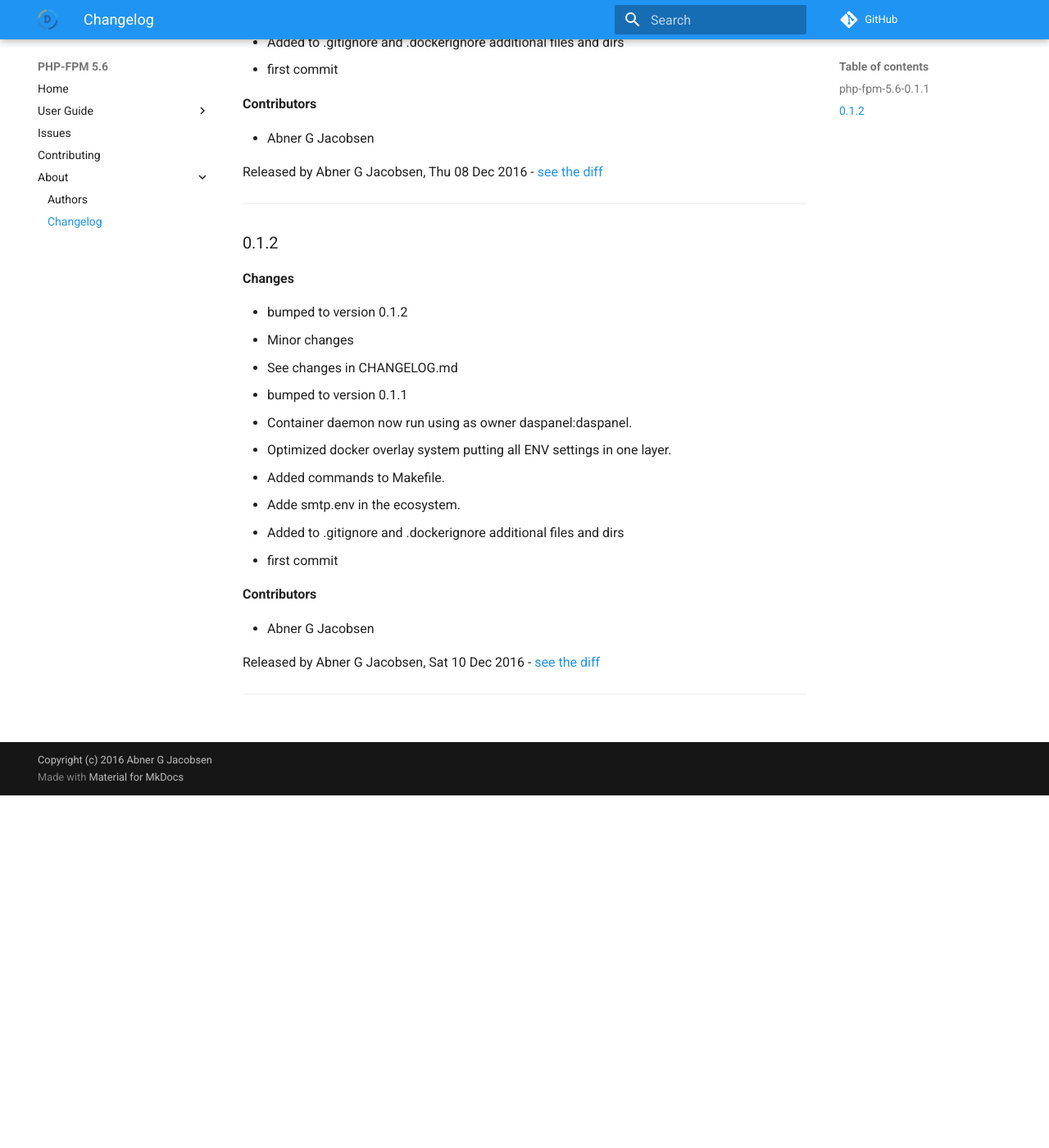
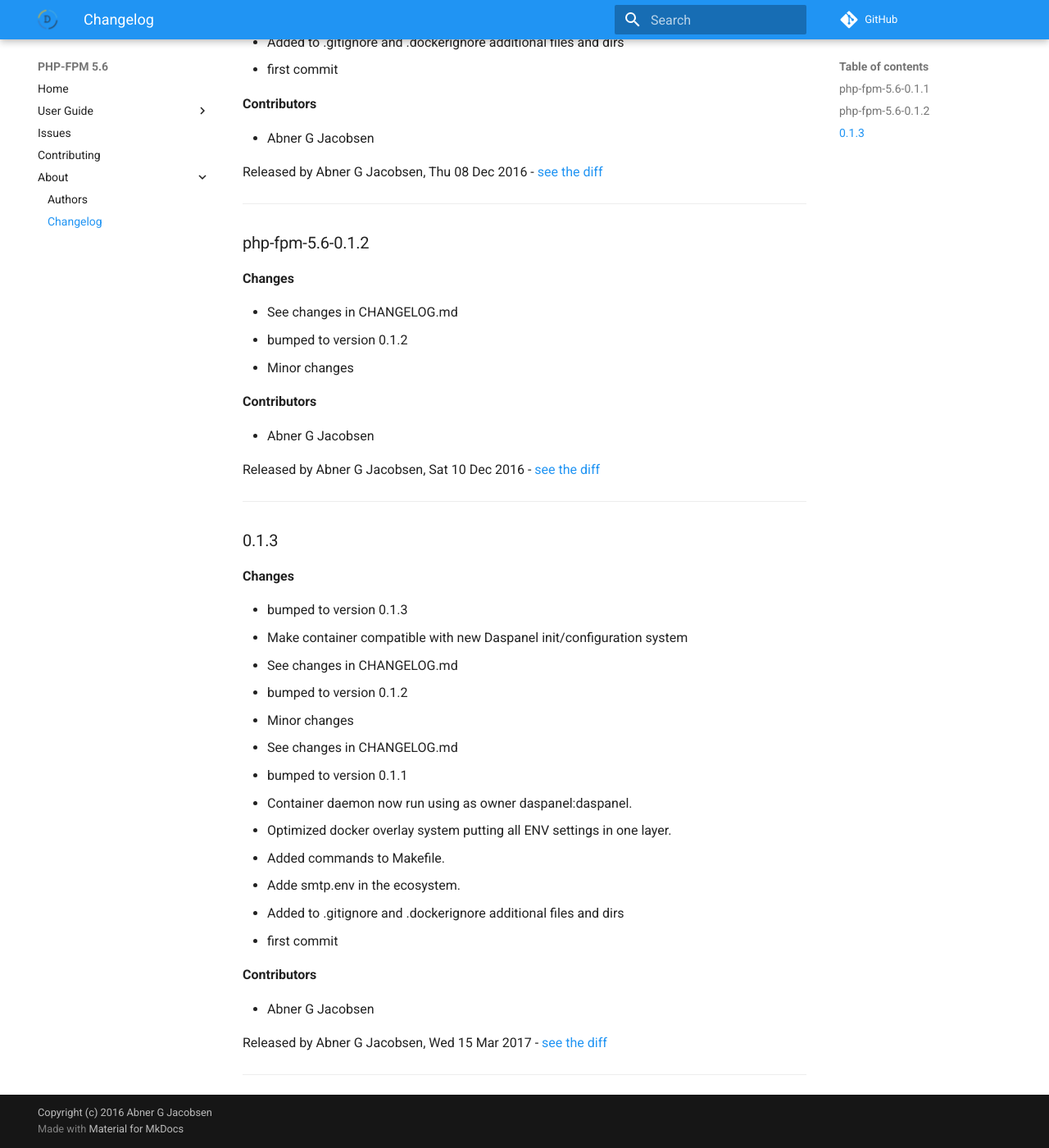
Before and after one commit to daspanel/php-fpm-5.6, an MkDocs documentation site: the page built from docs/changelog.md, in a window 1280 px wide and 1400 px high, scrolled down 430 px. Shown: the whole window at 82% size. Built offline with MkDocs 1.6.1 and Material for MkDocs 9.7.7, drawn with Linux system fonts in a browser that asks for light colours; comment, search, counter and statistics services are not loaded; old or Windows-style settings are respelled for this version of MkDocs.

Commit message:
See changes in CHANGELOG.md

```diff
--- a/docs/changelog.md
+++ b/docs/changelog.md
@@ -20,9 +20,27 @@
 [see the diff](https://github.com/admindaspanel/php-fpm-5.6/compare/...#diff)
 ______________
 
-### 0.1.2
+### php-fpm-5.6-0.1.2
 __Changes__
 
+- See changes in CHANGELOG.md
+- bumped to version 0.1.2
+- Minor changes
+
+__Contributors__
+
+- Abner G Jacobsen
+
+Released by Abner G Jacobsen, Sat 10 Dec 2016 -
+[see the diff](https://github.com/admindaspanel/php-fpm-5.6/compare/...#diff)
+______________
+
+### 0.1.3
+__Changes__
+
+- bumped to version 0.1.3
+- Make container compatible with new Daspanel init/configuration system
+- See changes in CHANGELOG.md
 - bumped to version 0.1.2
 - Minor changes
 - See changes in CHANGELOG.md
@@ -38,6 +56,6 @@
 
 - Abner G Jacobsen
 
-Released by Abner G Jacobsen, Sat 10 Dec 2016 -
-[see the diff](https://github.com/admindaspanel/php-fpm-5.6/compare/cd7bc056bfd390574b5011ae4108b3a3a38bebce...0.1.2#diff)
+Released by Abner G Jacobsen, Wed 15 Mar 2017 -
+[see the diff](https://github.com/admindaspanel/php-fpm-5.6/compare/cd7bc056bfd390574b5011ae4108b3a3a38bebce...0.1.3#diff)
 ______________
```
Also changed, not shown: CHANGELOG.md (+21 -3 lines).
